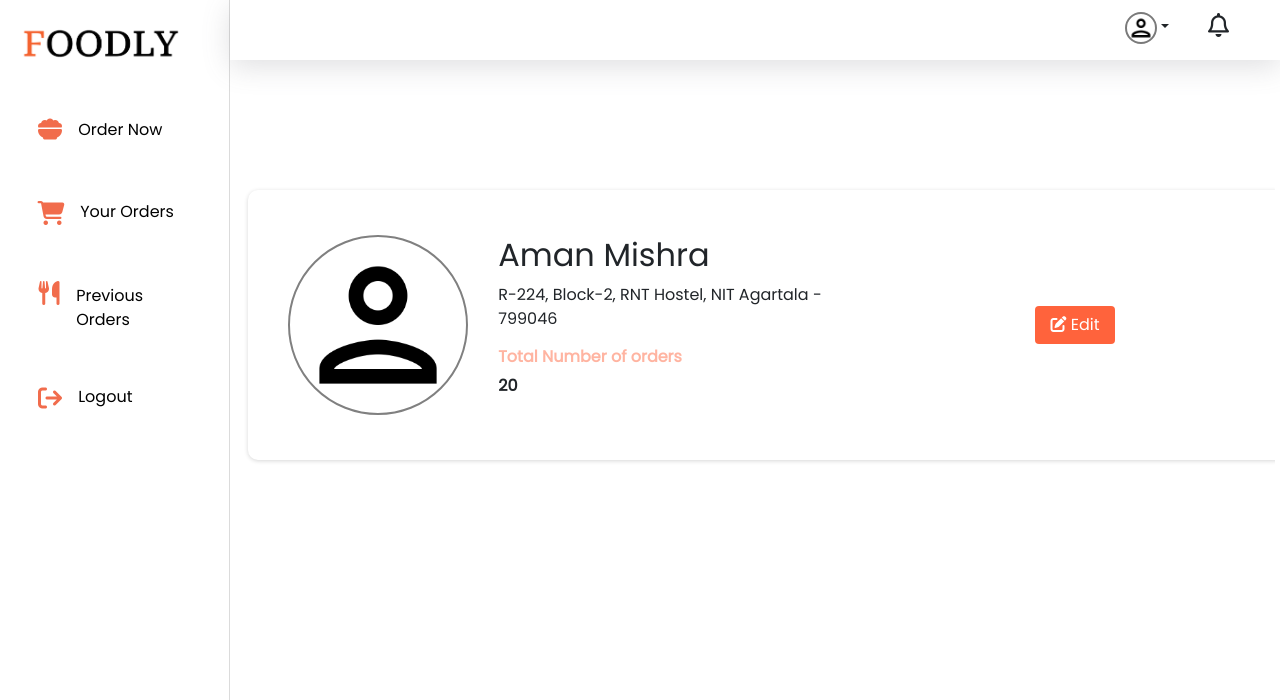
After one commit to am12an34/xyz_foodly, a Flask app: template foodly/templates/profile.html in a window 1280 px wide. The commit adds this page. Shown: the top 700 px of the page. Run offline with Flask 3, Linux system fonts and the light colour scheme; the template is opened without the code that fills it, so the values that code supplies are empty; some libraries are stand-ins or nearby versions.

Commit message:
profile.html created

```diff
--- a/foodly/static/css/index.css
+++ b/foodly/static/css/index.css
@@ -394,3 +394,40 @@ body{
 .card{
     font-family: 'Poppins', sans-serif;
 }
+.profile-section{
+    margin: 10px 10px;
+    padding: 40px 10px;
+    width: 100%;
+    display: flex;
+    justify-content: space-between;
+    font-family: 'Poppins', sans-serif;
+    border-radius: 10px;
+    box-shadow: rgba(0, 0, 0, 0.16) 0px 1px 4px;
+}
+.profile-pic-section{
+    border-radius: 50%;
+    border: 2px solid gray;
+    width: 180px;
+    height: 180px;
+    display: flex;
+    justify-content: center;
+    margin: 5px 30px;
+}
+.profile-user-info{
+    display: flex;
+    flex-direction: column;
+    justify-content: flex-start;
+    margin: auto;
+}
+.profile-edit{
+    width: 40%;
+    display: flex;
+    justify-content: center;
+    align-items: center;
+}
+.profile-edit button{
+    color: white;
+    width: 20%;
+    height: fit-content;
+    background-color: #ff633c;
+}
--- a/foodly/templates/index.html
+++ b/foodly/templates/index.html
@@ -55,6 +55,7 @@
     <div class="content">
         {%block content%}
         {%endblock%}
+        </div>
     </div>
         <script src="https://cdn.jsdelivr.net/npm/bootstrap@5.1.3/dist/js/bootstrap.bundle.min.js"
             integrity="sha384-ka7Sk0Gln4gmtz2MlQnikT1wXgYsOg+OMhuP+IlRH9sENBO0LRn5q+8nbTov4+1p"
--- /dev/null
+++ b/foodly/templates/profile.html
@@ -0,0 +1,18 @@
+{%extends "index.html"%}
+{%block content%}
+<div class="profile-section">
+    <div style="display: flex; ">
+        <div class="profile-pic-section">
+            <img src="../static/images/profile-pic.png" alt="">
+        </div>
+        <div class="profile-user-info">
+            <h2>Aman Mishra</h2>
+            <p>R-224, Block-2, RNT Hostel, NIT Agartala - 799046</p>
+            <h4 style="font-size: 1rem; color: #ffb4a1; font-weight: 600;">Total Number of orders</h4>
+            <p style="font-size: 1rem; font-weight: 600;">20</p>
+        </div>
+    </div>
+    <div class="profile-edit">
+        <button class="btn"><i class="fa-solid fa-pen-to-square"></i> Edit</button>
+    </div>
+{%endblock%}
```
